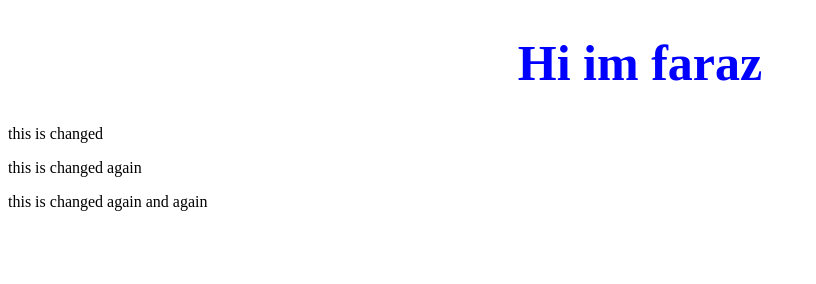
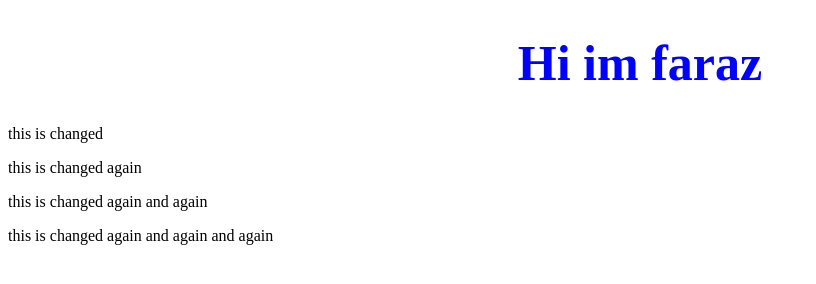
Before and after one commit to Thedeveloper28/local-repo, a plain HTML site: page index.html in a window 1280 px wide. Shown: the whole page, without its empty margins (0-816 px from the left). Drawn offline with Linux system fonts and the light colour scheme.

Commit message:
last one

```diff
--- a/index.html
+++ b/index.html
@@ -12,6 +12,7 @@
         <p>this is changed</p>
         <p>this is changed again</p>
         <p>this is changed again and again</p>
+        <p>this is changed again and again and again</p>
     </div>
 </body>
 </html>
```
